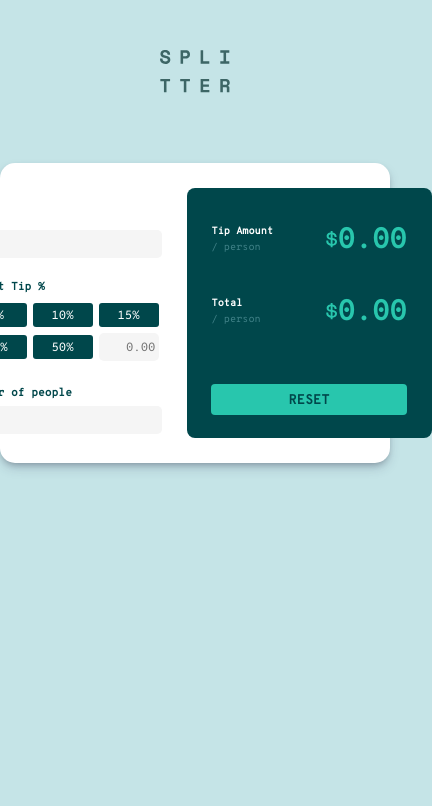
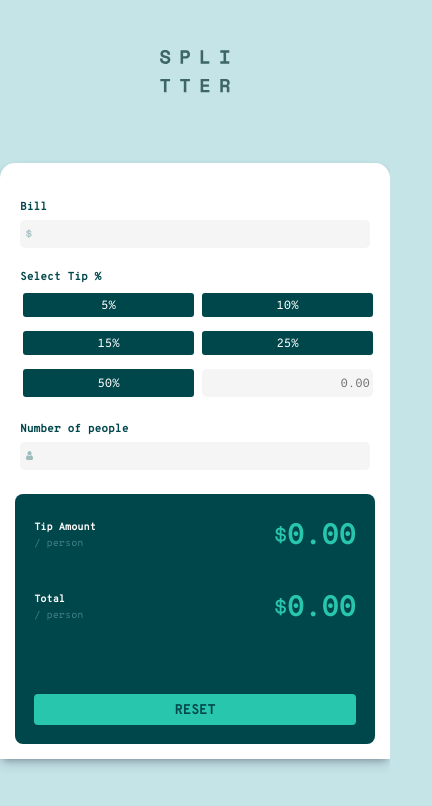
Before and after one commit to seyiram/tip-calculator-app, a React (Create React App) app: page / in a window 390 px wide. Shown: the top 806 px of the page, 432 px wide, since content can reach past the window. Built offline with nearby package versions, Linux system fonts and the light colour scheme; a small style sheet from the web is missing.

Commit message:
add media queries and responsive

```diff
--- a/src/App.css
+++ b/src/App.css
@@ -30,26 +30,26 @@ body {
   max-width: 70px;
 }
 .card {
-  width: 550px;
-  height: 300px;
-  max-width: 100%;
+  width: auto;
+  max-width: 60%;
   display: flex;
   justify-content: center;
   align-items: center;
+  flex-direction: row;
   border-radius: 15px;
-  box-shadow: rgba(50, 50, 93, 0.25) 0px 6px 12px -2px,
-    rgba(0, 0, 0, 0.3) 0px 3px 7px -3px;
+  box-shadow: rgb(50 50 93 / 25%) 0px 6px 12px -2px,
+    rgb(0 0 0 / 30%) 0px 3px 7px -3px;
   margin-top: 70px;
   margin-left: auto;
   margin-right: auto;
   background-color: #fff;
+  padding: 15px;
 }
 
 .card__details {
-  display: flex;
-  justify-content: center;
-  align-items: flex-start;
-  margin: 0 20px;
+  display: grid;
+  gap: 0.5rem;
+  grid-template-columns: repeat(2, minmax(0, 1fr));
 }
 
 .card__details-bill {
@@ -75,9 +75,9 @@ input {
   background-color: #f5f5f5;
   border: none;
 }
-.card__details-calculate-tip {
+/* .card__details-calculate-tip {
   margin-left: 15px;
-}
+} */
 
 .card__details-select-tip {
   display: flex;
@@ -136,16 +136,17 @@ input {
 }
 
 .card_details-calculate-tip-card {
-  width: 245px;
-  height: 250px;
+  width: 100%;
+  min-height: 250px;
+  height: auto;
   background-color: #00474b;
   border-radius: 8px;
-  margin-left: 5px;
+  padding: 1.2rem;
+  position: relative;
 }
 
-.card__details-calculate-tip-content {
-  padding: 30px 25px;
-}
+
+
 
 .card__details-calculate-tip-content-title span {
   color: #3f8187;
@@ -178,21 +179,53 @@ input {
   width: 12px;
 }
 
-.card__details-calculate-tip-button  {
-  display: flex;
-  justify-content: center;
-  align-items: center;
-  margin-top: 10px;
-}
+
 
 .card__details-calculate-tip-button button {
   padding: 5px;
-    width: 80%;
   border-radius: 4px;
   border: none;
   background-color: #28c6ad;
-    margin-top: 12px;
   cursor: pointer;
   font-weight: 700;
   color: #00474b;
+  position: absolute;
+  left: 1.2rem;
+  right: 1.2rem;
+  bottom: 1.2rem;
 }
+
+
+ /* phone */
+@media (max-width: 640px) {
+  .card__details-buttons {
+    gap: 0.5rem;
+    width: 100%;
+    display: grid;
+    grid-template-columns: repeat(2, minmax(0, 1fr));
+  }
+
+  .card {
+    max-width: 100%;
+    flex-direction: column;
+    margin-left: 0;
+    margin-right: 0;
+    border-radius: 0;
+    border-top-left-radius: 15px;
+    border-top-right-radius: 15px;
+  }
+
+  .card__details {
+    gap: 1.5rem;
+    grid-template-columns: repeat(1, minmax(0, 1fr));
+  }
+
+  .card__details-buttons button {
+    width: 100%;
+  }
+
+  .card__details-buttons input {
+    width: 100%;
+  }
+
+}
--- a/src/App.js
+++ b/src/App.js
@@ -1,77 +1,11 @@
 import "./App.css";
-import logo from "./assets/images/logo.svg";
-import iconDollar from "./assets/images/icon-dollar.svg";
+import Card from "./components/Card";
+
 
 function App() {
   return (
     <div className="App">
-      <div className="container">
-        <img src={logo} alt="logo" className="container__img" />
-        <div className="card">
-          <div className="card__details">
-            <div className="card__details-bill">
-              <div className="card__details-amount">
-                <span className="card__details-smalltext">Bill</span>
-                <input
-                  type="text"
-                  id=""
-                  className="card__details-input icon icon-1"
-                />
-              </div>
-              <div className="card__details-select-tip">
-                <span className="card__details-smalltext">Select Tip %</span>
-                <div className="card__details-buttons">
-                  <button>5%</button>
-                  <button>10%</button>
-                  <button>15%</button>
-                  <button>25%</button>
-                  <button>50%</button>
-                  <input type="text" placeholder="0.00" />
-                </div>
-              </div>
-              <span className="card__details-smalltext">Number of people</span>
-              <input type="text" className=" card__details-input icon icon-2" />
-            </div>
-            <div className="card__details-calculate-tip">
-              <div className="card_details-calculate-tip-card">
-                <div className="card__details-calculate-tip-content">
-                  <div className="card_details-calculate-tip-content-row-1">
-                    <div className="card__details-calculate-tip-content-title">
-                      <h4>Tip Amount</h4>
-                      <span>/ person</span>
-                    </div>
-                    <div className="card__details-calculate-tip-content-amount">
-                      <h1>
-                        <span>
-                          <img src={iconDollar} alt="" />
-                        </span>
-                        0.00
-                      </h1>
-                    </div>
-                  </div>
-                  <div className="card_details-calculate-tip-content-row-2">
-                    <div className="card__details-calculate-tip-content-title">
-                      <h4>Total</h4>
-                      <span>/ person</span>
-                    </div>
-                    <div className="card__details-calculate-tip-content-amount">
-                      <h1>
-                        <span>
-                          <img src={iconDollar} alt="" />
-                        </span>
-                        0.00
-                      </h1>
-                    </div>
-                  </div>
-                </div>
-                <div className="card__details-calculate-tip-button">
-                  <button className="">RESET</button>
-                </div>
-              </div>
-            </div>
-          </div>
-        </div>
-      </div>
+      <Card />
     </div>
   );
 }
--- /dev/null
+++ b/src/components/Card.js
@@ -0,0 +1,76 @@
+import logo from "../assets/images/logo.svg";
+import iconDollar from "../assets/images/icon-dollar.svg";
+
+const Card = () => {
+  return (
+    <div className="container">
+        <img src={logo} alt="logo" className="container__img" />
+        <div className="card">
+          <div className="card__details">
+            <div className="card__details-bill">
+              <div className="card__details-amount">
+                <span className="card__details-smalltext">Bill</span>
+                <input
+                  type="text"
+                  id=""
+                  className="card__details-input icon icon-1"
+                />
+              </div>
+              <div className="card__details-select-tip">
+                <span className="card__details-smalltext">Select Tip %</span>
+                <div className="card__details-buttons">
+                  <button>5%</button>
+                  <button>10%</button>
+                  <button>15%</button>
+                  <button>25%</button>
+                  <button>50%</button>
+                  <input type="text" placeholder="0.00" />
+                </div>
+              </div>
+              <span className="card__details-smalltext">Number of people</span>
+              <input type="text" className=" card__details-input icon icon-2" />
+            </div>
+            <div className="card__details-calculate-tip">
+              <div className="card_details-calculate-tip-card">
+                <div className="card__details-calculate-tip-content">
+                  <div className="card_details-calculate-tip-content-row-1">
+                    <div className="card__details-calculate-tip-content-title">
+                      <h4>Tip Amount</h4>
+                      <span>/ person</span>
+                    </div>
+                    <div className="card__details-calculate-tip-content-amount">
+                      <h1>
+                        <span>
+                          <img src={iconDollar} alt="" />
+                        </span>
+                        0.00
+                      </h1>
+                    </div>
+                  </div>
+                  <div className="card_details-calculate-tip-content-row-2">
+                    <div className="card__details-calculate-tip-content-title">
+                      <h4>Total</h4>
+                      <span>/ person</span>
+                    </div>
+                    <div className="card__details-calculate-tip-content-amount">
+                      <h1>
+                        <span>
+                          <img src={iconDollar} alt="" />
+                        </span>
+                        0.00
+                      </h1>
+                    </div>
+                  </div>
+                </div>
+                <div className="card__details-calculate-tip-button">
+                  <button className="">RESET</button>
+                </div>
+              </div>
+            </div>
+          </div>
+        </div>
+      </div>
+  )
+}
+
+export default Card
```
Lines whose indentation alone changed are shown as unchanged.
